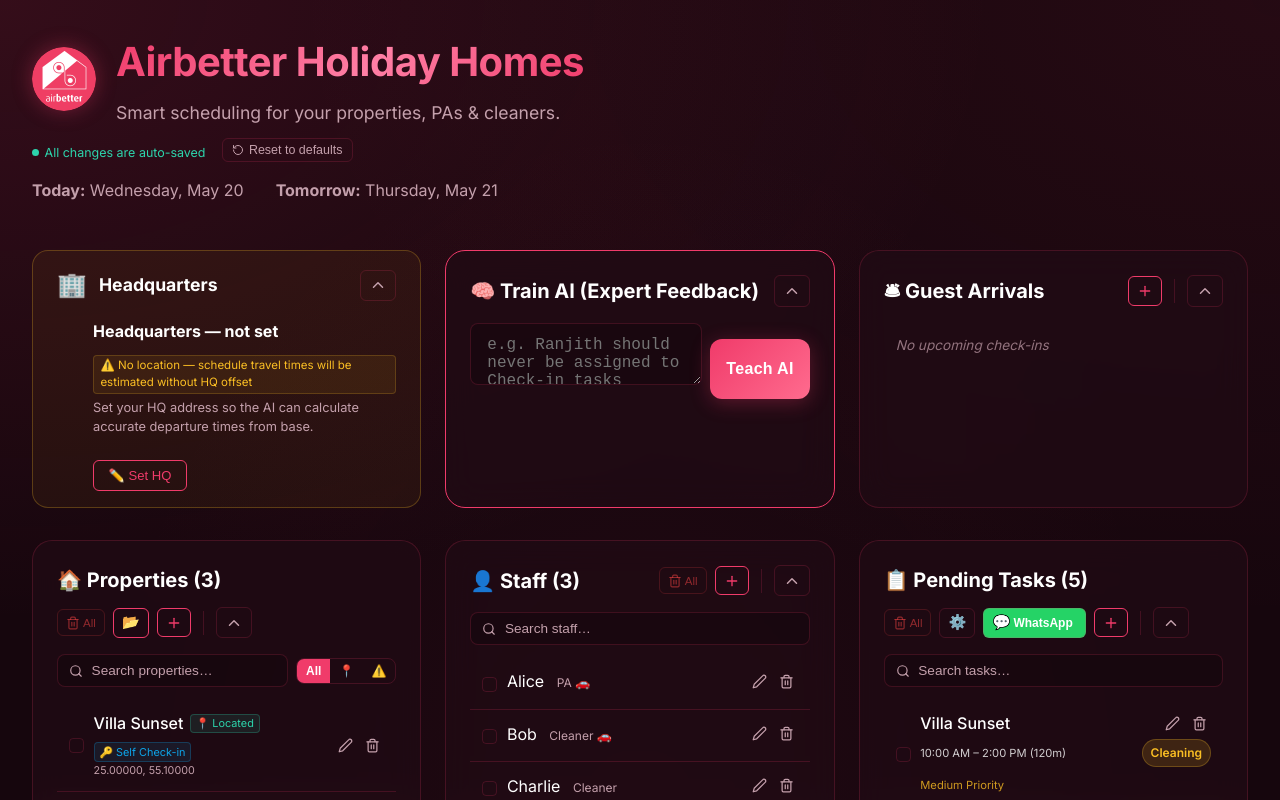
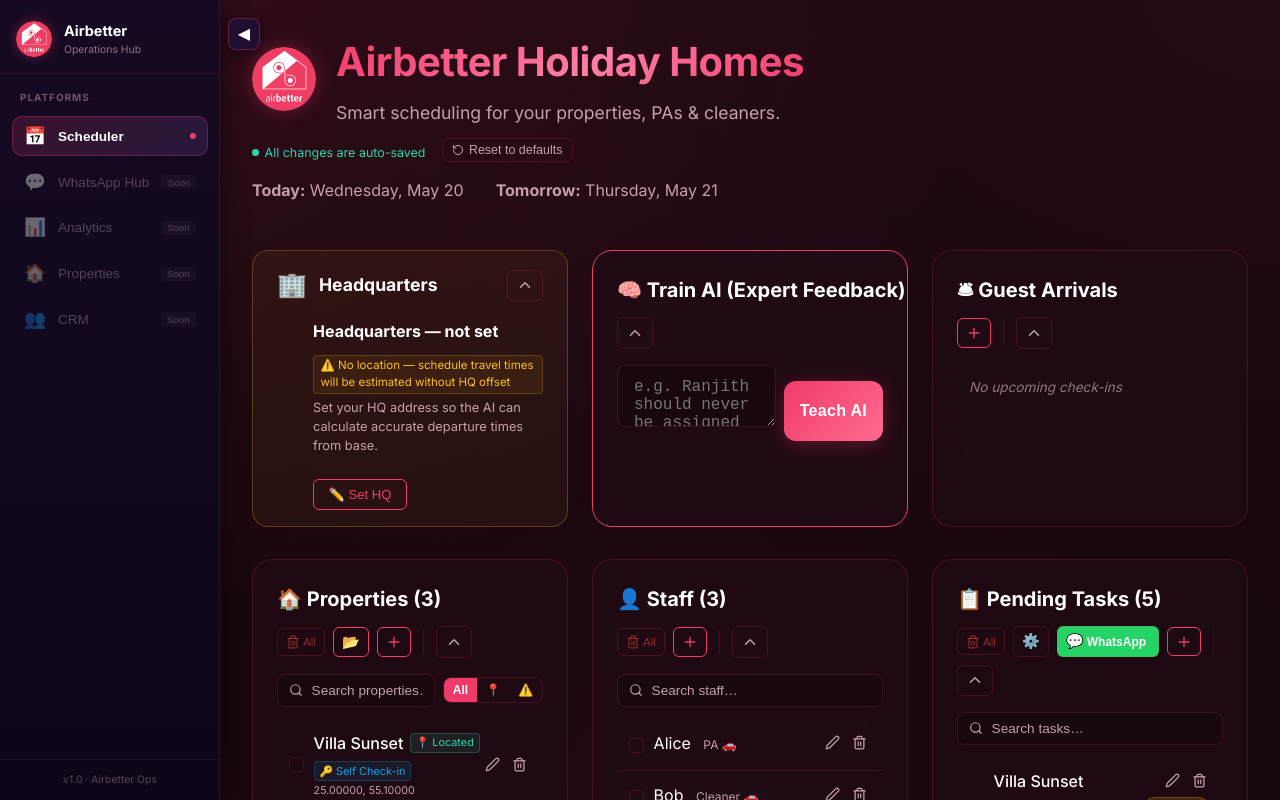
Before and after one commit to waleedbengacem-star/holidayhomescheduler1, a React (Vite) app in the folder frontend/: page / in a window 1280 px wide. Shown: the top 800 px of the page. Built offline with nearby package versions, Linux system fonts and the light colour scheme.

Commit message:
feat: add collapsible left sidebar with platform nav

```diff
--- a/frontend/src/App.jsx
+++ b/frontend/src/App.jsx
@@ -119,6 +119,8 @@
   const [isLearning, setIsLearning] = useState(false);
   const [aiError, setAiError] = useState(null);
   const [aiSuccess, setAiSuccess] = useState(null);
+  const [sidebarOpen, setSidebarOpen] = useLocalStorage('hhs_sidebar_open', true);
+  const [activePlatform, setActivePlatform] = useLocalStorage('hhs_active_platform', 'scheduler');
 
   const toggleTaskCompletion = (taskId) => {
     setCompletedTasks(prev =>
@@ -1193,7 +1195,117 @@
   };
 
   return (
-    <div className="app-container">
+    <div style={{ display: 'flex', minHeight: '100vh', position: 'relative' }}>
+
+      {/* ── LEFT SIDEBAR ─────────────────────────────── */}
+      <aside style={{
+        width: sidebarOpen ? 220 : 0,
+        minWidth: sidebarOpen ? 220 : 0,
+        transition: 'width 0.3s cubic-bezier(0.4,0,0.2,1), min-width 0.3s cubic-bezier(0.4,0,0.2,1)',
+        overflow: 'hidden',
+        background: 'linear-gradient(180deg, rgba(20,10,35,0.98) 0%, rgba(15,5,25,0.99) 100%)',
+        borderRight: '1px solid rgba(240,59,106,0.15)',
+        display: 'flex',
+        flexDirection: 'column',
+        position: 'fixed',
+        top: 0,
+        left: 0,
+        bottom: 0,
+        zIndex: 200,
+        boxShadow: sidebarOpen ? '4px 0 24px rgba(0,0,0,0.4)' : 'none',
+      }}>
+        <div style={{ padding: '1.25rem 1rem 1rem', borderBottom: '1px solid rgba(240,59,106,0.12)', display: 'flex', alignItems: 'center', gap: '0.75rem', minWidth: 220 }}>
+          <img src="/airbetter-logo.png" alt="Airbetter" style={{ width: 36, height: 36, borderRadius: '50%', objectFit: 'cover', boxShadow: '0 0 12px rgba(240,59,106,0.4)', flexShrink: 0 }} />
+          <div style={{ overflow: 'hidden' }}>
+            <div style={{ fontWeight: 700, fontSize: '0.9rem', color: 'var(--text-primary)', whiteSpace: 'nowrap' }}>Airbetter</div>
+            <div style={{ fontSize: '0.65rem', color: 'var(--text-secondary)', whiteSpace: 'nowrap', opacity: 0.7 }}>Operations Hub</div>
+          </div>
+        </div>
+
+        {/* Platform Nav */}
+        <nav style={{ flex: 1, padding: '1rem 0.75rem', display: 'flex', flexDirection: 'column', gap: '0.35rem', minWidth: 220 }}>
+          <div style={{ fontSize: '0.62rem', fontWeight: 700, letterSpacing: '0.1em', color: 'var(--text-secondary)', opacity: 0.5, marginBottom: '0.35rem', paddingLeft: '0.5rem', textTransform: 'uppercase' }}>Platforms</div>
+
+          {/* Scheduler — active */}
+          <button
+            onClick={() => setActivePlatform('scheduler')}
+            style={{
+              display: 'flex', alignItems: 'center', gap: '0.75rem',
+              padding: '0.6rem 0.75rem', borderRadius: 10, border: 'none', cursor: 'pointer',
+              background: activePlatform === 'scheduler' ? 'linear-gradient(135deg, rgba(240,59,106,0.18), rgba(167,139,250,0.12))' : 'transparent',
+              boxShadow: activePlatform === 'scheduler' ? 'inset 0 0 0 1px rgba(240,59,106,0.3)' : 'none',
+              color: activePlatform === 'scheduler' ? 'var(--text-primary)' : 'var(--text-secondary)',
+              fontSize: '0.85rem', fontWeight: activePlatform === 'scheduler' ? 600 : 400,
+              textAlign: 'left', transition: 'all 0.2s', whiteSpace: 'nowrap', width: '100%',
+            }}
+          >
+            <span style={{ fontSize: '1.1rem' }}>📅</span>
+            <span>Scheduler</span>
+            {activePlatform === 'scheduler' && <span style={{ marginLeft: 'auto', width: 6, height: 6, borderRadius: '50%', background: 'var(--brand-pink)', flexShrink: 0 }} />}
+          </button>
+
+          {/* Placeholder platforms — coming soon */}
+          {[
+            { icon: '💬', label: 'WhatsApp Hub', key: 'whatsapp' },
+            { icon: '📊', label: 'Analytics', key: 'analytics' },
+            { icon: '🏠', label: 'Properties', key: 'properties' },
+            { icon: '👥', label: 'CRM', key: 'crm' },
+          ].map(p => (
+            <button
+              key={p.key}
+              disabled
+              title="Coming soon"
+              style={{
+                display: 'flex', alignItems: 'center', gap: '0.75rem',
+                padding: '0.6rem 0.75rem', borderRadius: 10, border: 'none', cursor: 'not-allowed',
+                background: 'transparent', color: 'var(--text-secondary)',
+                fontSize: '0.85rem', fontWeight: 400, opacity: 0.38,
+                textAlign: 'left', whiteSpace: 'nowrap', width: '100%',
+              }}
+            >
+              <span style={{ fontSize: '1.1rem' }}>{p.icon}</span>
+              <span>{p.label}</span>
+              <span style={{ marginLeft: 'auto', fontSize: '0.6rem', background: 'rgba(255,255,255,0.08)', padding: '0.1rem 0.4rem', borderRadius: 4, color: 'var(--text-secondary)' }}>Soon</span>
+            </button>
+          ))}
+        </nav>
+
+        {/* Sidebar footer */}
+        <div style={{ padding: '0.75rem 1rem', borderTop: '1px solid rgba(255,255,255,0.05)', minWidth: 220 }}>
+          <div style={{ fontSize: '0.65rem', color: 'var(--text-secondary)', opacity: 0.4, textAlign: 'center' }}>v1.0 · Airbetter Ops</div>
+        </div>
+      </aside>
+
+      {/* ── SIDEBAR TOGGLE BUTTON ─────────────────────── */}
+      <button
+        onClick={() => setSidebarOpen(o => !o)}
+        title={sidebarOpen ? 'Collapse sidebar' : 'Open sidebar'}
+        style={{
+          position: 'fixed',
+          top: '1.1rem',
+          left: sidebarOpen ? 228 : 12,
+          transition: 'left 0.3s cubic-bezier(0.4,0,0.2,1)',
+          zIndex: 300,
+          background: 'rgba(30,15,50,0.95)',
+          border: '1px solid rgba(240,59,106,0.35)',
+          borderRadius: 8,
+          width: 32, height: 32,
+          display: 'flex', alignItems: 'center', justifyContent: 'center',
+          cursor: 'pointer',
+          boxShadow: '0 2px 12px rgba(0,0,0,0.4)',
+          color: 'var(--text-primary)',
+          fontSize: '1rem',
+        }}
+      >
+        {sidebarOpen ? '◀' : '☰'}
+      </button>
+
+      {/* ── MAIN CONTENT ─────────────────────────────── */}
+      <div className="app-container" style={{
+        marginLeft: sidebarOpen ? 220 : 0,
+        transition: 'margin-left 0.3s cubic-bezier(0.4,0,0.2,1)',
+        flex: 1, minWidth: 0,
+      }}>
       <header>
         <div style={{ display: 'flex', alignItems: 'center', gap: '1.25rem', marginBottom: '0.5rem' }}>
           <img
@@ -2275,6 +2387,7 @@
           </div>
         </div>
       )}
+      </div>
     </div>
   );
 }
```
